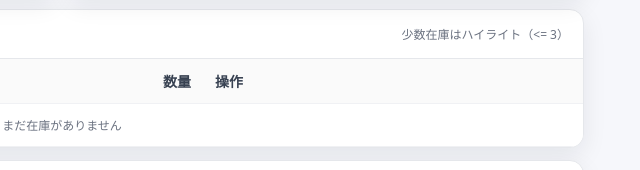
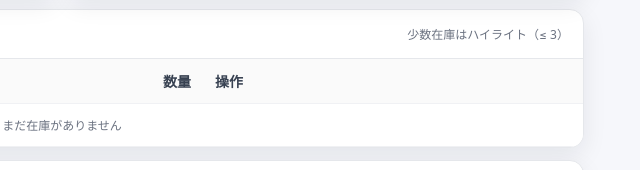
Before and after one commit to 7yotsukadotomohito-sudo/yotsukadostore1, a website built with Vite: page inventory-app-template/index.html in a window 1280 px wide. Shown: the part 578-748 px from the top of the page, 578-1218 px from the left. Built offline with nearby package versions, Linux system fonts and the light colour scheme; some packages are replaced by stand-ins of ours; no server answers; the database is empty.

Commit message:
Update index.html

```diff
--- a/inventory-app-template/index.html
+++ b/inventory-app-template/index.html
@@ -392,7 +392,7 @@
   <div class="card tableCard" style="margin-top:12px;">
     <div class="tableHeader">
       <h2>在庫一覧</h2>
-      <div class="hint">少数在庫はハイライト（<= <span id="alertLabel">3</span>）</div>
+      <div class="hint">少数在庫はハイライト（≤ <span id="alertLabel">3</span>）</div>
     </div>
     <div class="tableWrap">
       <table id="stockTable"></table>
```
